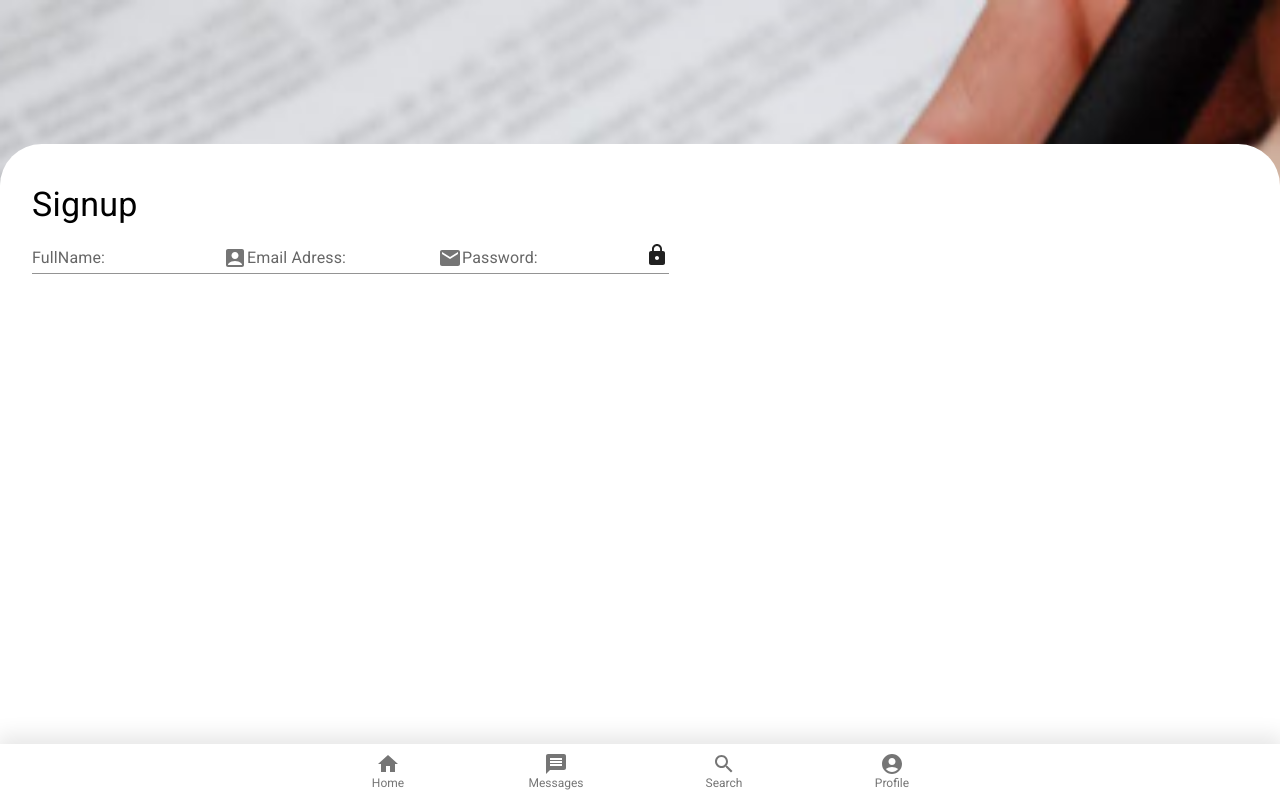
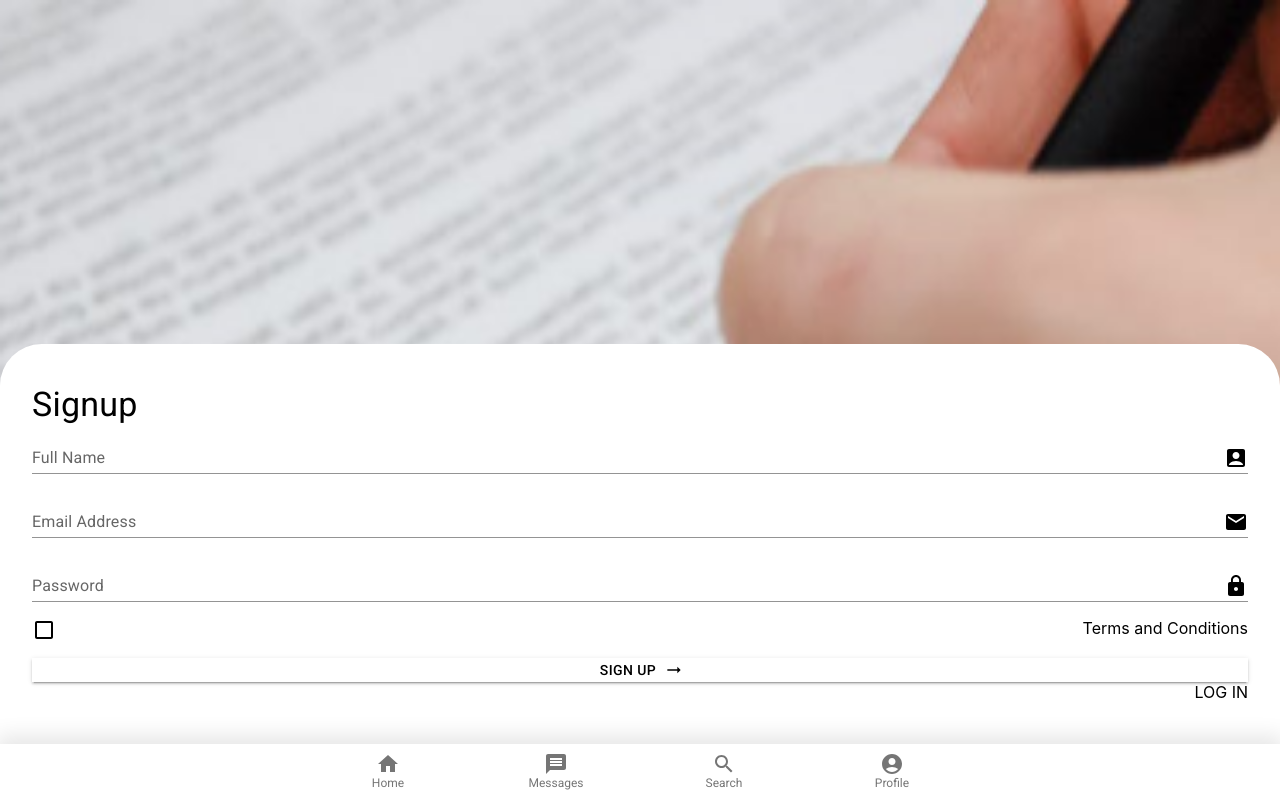
Before and after one commit to John-MBDP/phoenix, a Next.js app: page /signup in a window 1280 px wide. Shown: the top 798 px of the page. Built offline with nearby package versions, Linux system fonts and the light colour scheme.

Commit message:
Move Terms and Conditions and Log in to match prototype

```diff
--- a/pages/signup.jsx
+++ b/pages/signup.jsx
@@ -1,54 +1,93 @@
 import { useEffect } from "react";
 import RoundedTopContainer from "../components/RoundedTopContainer";
 import Typography from "@mui/material/Typography";
-import FormControl from "@mui/material/FormControl";
-import InputLabel from "@mui/material/InputLabel";
 import AccountBoxIcon from "@mui/icons-material/AccountBox";
-import Input from "@mui/material/Input";
+
 import InputAdornment from "@mui/material/InputAdornment";
 import MailIcon from "@mui/icons-material/Mail";
 import LockIcon from "@mui/icons-material/Lock";
+import TextField from "@mui/material/TextField";
+import Checkbox from "@mui/material/Checkbox";
+import Button from "@mui/material/Button";
+import ArrowRightAltIcon from "@mui/icons-material/ArrowRightAlt";
+import Stack from "@mui/material/Stack";
+
+const btnMain = {
+  alignItems: "right",
+};
 
 const signup = ({ setHeader }) => {
+  const label = { inputProps: { "aria-label": "Checkbox demo" } };
   useEffect(() => setHeader({ header: "", hidden: true }), []);
   return (
-    <RoundedTopContainer image={"/images/signup.png"} alt={"signup-image"} height="600px">
+    <RoundedTopContainer image={"/images/signup.png"} alt={"signup-image"} height="400px">
       <Typography variant="h4" component="h1">
         Signup
       </Typography>
-      <FormControl variant="standard">
-        <InputLabel htmlFor="input-with-icon-AccountBox">FullName:</InputLabel>
-        <Input
-          id="input-with-icon-AccountBox"
-          endAdornment={
+      {/* <TextField id="standard-basic" label="Full Name" variant="standard" fullWidth /> */}
+      <TextField
+        sx={{ mb: 2 }}
+        id="input-with-icon-textfield"
+        label="Full Name"
+        InputProps={{
+          endAdornment: (
             <InputAdornment position="end">
-              <AccountBoxIcon />
+              <AccountBoxIcon sx={{ color: "black" }} />
             </InputAdornment>
-          }
-        />
-      </FormControl>
-      <FormControl variant="standard">
-        <InputLabel htmlFor="input-with-icon-AccountBox">Email Adress:</InputLabel>
-        <Input
-          id="input-with-icon-AccountBox"
-          endAdornment={
+          ),
+        }}
+        fullWidth
+        variant="standard"
+      />
+      <TextField
+        sx={{ mb: 2 }}
+        id="input-with-icon-textfield"
+        label="Email Address"
+        InputProps={{
+          endAdornment: (
             <InputAdornment position="end">
-              <MailIcon />
+              <MailIcon sx={{ color: "black" }} />
             </InputAdornment>
-          }
-        />
-      </FormControl>
-      <FormControl variant="standard">
-        <InputLabel htmlFor="input-with-icon-AccountBox">Password:</InputLabel>
-        <Input
-          id="input-with-icon-AccountBox"
-          endAdornment={
-            <inputAdornment position="end">
-              <LockIcon />
-            </inputAdornment>
-          }
-        />
-      </FormControl>
+          ),
+        }}
+        fullWidth
+        variant="standard"
+      />
+      <TextField
+        sx={{ mb: 2 }}
+        id="input-with-icon-textfield"
+        label="Password"
+        InputProps={{
+          endAdornment: (
+            <InputAdornment position="end">
+              <LockIcon sx={{ color: "black" }} />
+            </InputAdornment>
+          ),
+        }}
+        variant="standard"
+        fullWidth
+      />
+      <Stack
+        direction="row"
+        spacing={2}
+        sx={{ mb: 2, display: "flex", justifyContent: "space-between" }}
+      >
+        <Checkbox {...label} />
+        Terms and Conditions
+      </Stack>
+      <Stack sx={{ mb: 2, spacing: 2 }}>
+        <Button variant="contained" endIcon={<ArrowRightAltIcon />}>
+          SIGN UP
+        </Button>
+        <Typography sx={{ display: "flex", justifyContent: "flex-end" }} variant="h7">
+          LOG IN
+        </Typography>
+
+        {/*
+        <Button variant="contained" endIcon={<ArrowRightAltIcon />}>
+          LOG IN
+        </Button> */}
+      </Stack>
     </RoundedTopContainer>
   );
 };
```
